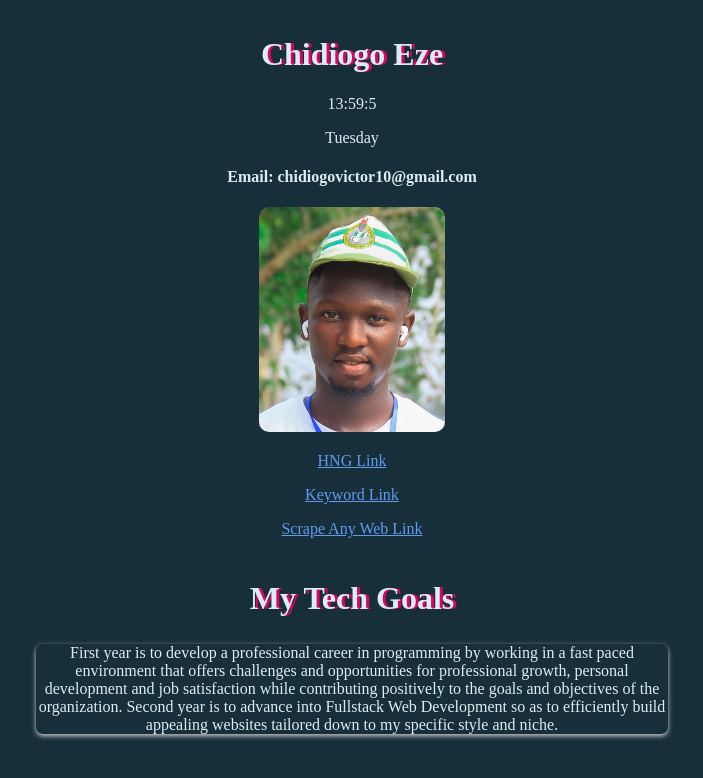
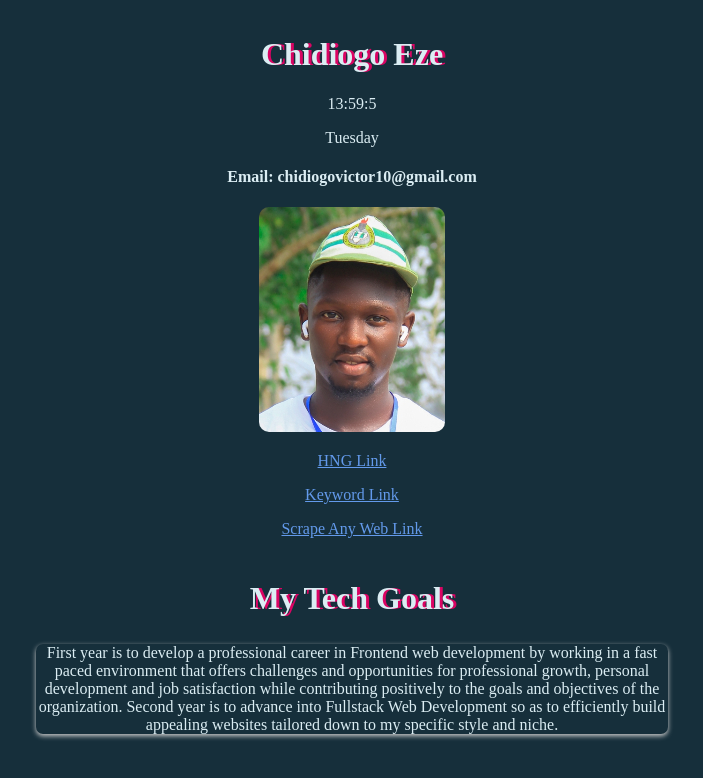
Before and after one commit to ChidiogoVictor/HNG-Personal-Website-2024, a plain HTML site: page index.html in a window 1280 px wide. Shown: the whole page, without its empty margins (288-991 px from the left). Drawn offline with Linux system fonts and the light colour scheme.

Commit message:
Code refactor

```diff
--- a/index.html
+++ b/index.html
@@ -24,7 +24,7 @@
 
         <article>
             <h2 id="techGoal">My Tech Goals</h2>
-            <p> First year is to develop a professional career in programming by working in a fast paced environment that offers challenges and opportunities for professional growth, personal development and job satisfaction while contributing positively to the goals and objectives of the organization. Second year is to advance into Fullstack Web Development so as to efficiently build appealing websites tailored down to my specific style and niche.</p>
+            <p> First year is to develop a professional career in Frontend web development by working in a fast paced environment that offers challenges and opportunities for professional growth, personal development and job satisfaction while contributing positively to the goals and objectives of the organization. Second year is to advance into Fullstack Web Development so as to efficiently build appealing websites tailored down to my specific style and niche.</p>
         </article>
     </div>
 
```
